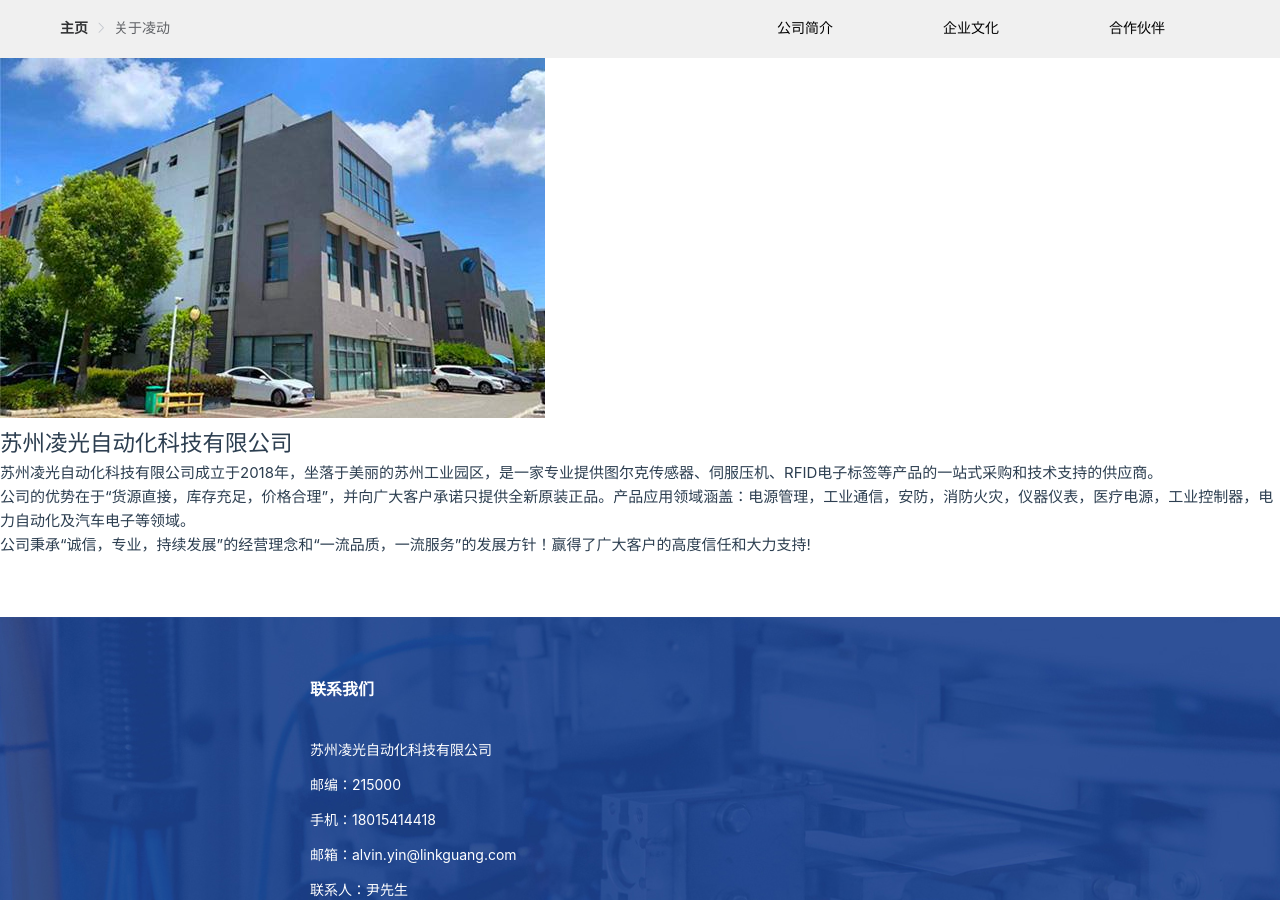
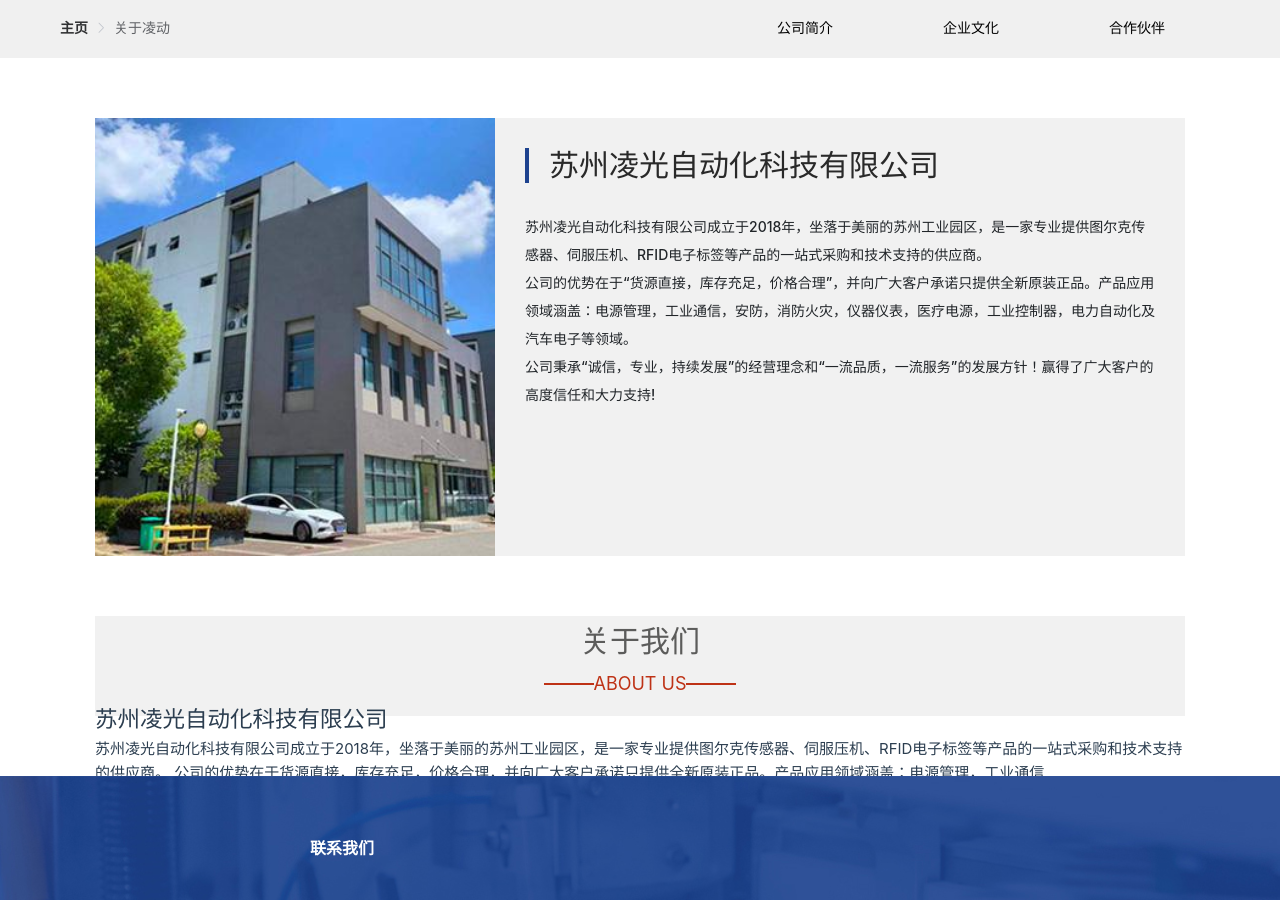
Before and after one commit to DanJunAD/szlinkdong, a Vue app: page /about in a window 1280 px wide. Shown: the part 385-1285 px from the top of the page. Built offline with nearby package versions, Linux system fonts and the light colour scheme.

Commit message:
MOD: 构建

```diff
--- a/src/pages/AboutPage.vue
+++ b/src/pages/AboutPage.vue
@@ -21,12 +21,29 @@
       <img :src="introductionImg" />
       <div class="content">
         <h2>苏州凌光自动化科技有限公司</h2>
-        <div>
+        <div class="txt">
           苏州凌光自动化科技有限公司成立于2018年，坐落于美丽的苏州工业园区，是一家专业提供图尔克传感器、伺服压机、RFID电子标签等产品的一站式采购和技术支持的供应商。
           <br />
           公司的优势在于“货源直接，库存充足，价格合理”，并向广大客户承诺只提供全新原装正品。产品应用领域涵盖：电源管理，工业通信，安防，消防火灾，仪器仪表，医疗电源，工业控制器，电力自动化及汽车电子等领域。
           <br/>
           公司秉承“诚信，专业，持续发展”的经营理念和“一流品质，一流服务”的发展方针！赢得了广大客户的高度信任和大力支持!
+        </div>
+      </div>
+    </div>
+    <div class="about-culture">
+      <div class="content">
+        <div class="title">
+          <h2>关于我们</h2>
+          <h3><span></span>ABOUT US<span></span></h3>
+        </div>
+        <div class="about-main-content">
+          <div class="text-content">
+            <h2>苏州凌光自动化科技有限公司</h2>
+            <div class="txt">苏州凌光自动化科技有限公司成立于2018年，坐落于美丽的苏州工业园区，是一家专业提供图尔克传感器、伺服压机、RFID电子标签等产品的一站式采购和技术支持的供应商。 公司的优势在于货源直接，库存充足，价格合理，并向广大客户承诺只提供全新原装正品。产品应用领域涵盖：电源管理，工业通信... </div>
+          </div>
+          <div class="img-content">
+            <img :src="aboutUsImg" />
+          </div>
         </div>
       </div>
     </div>
@@ -102,5 +119,64 @@
       }
     }
   }
+  .about-introduction {
+    margin: 60px auto;
+    max-width: 1140px;
+    height: 438px;
+    display: flex;
+    padding: 0 25px;
+    img {
+      object-fit: cover;
+      width: 400px;
+    }
+    .content {
+      flex: 1 1;
+      background-color: #f1f1f1;
+      padding: 30px;
+      h2 {
+        font-size: 30px;
+        line-height: 35px;
+        padding: 0 20px;
+        color: #292929;
+        border-left: 4px solid #1d428e;
+      }
+      .txt {
+        font-size: 14px;
+        line-height: 28px;
+        margin-top: 30px;
+        font-weight: 500;
+        color: #212529;
+      }
+    }
+  }
+  .about-culture {
+    margin: 60px auto;
+    max-width: 1140px;
+    padding: 0 25px;
+    .content {
+      height: 100px;
+      background-color: #f1f1f1;
+      .title {
+        text-align: center;
+        h2 {
+          color: #5c5c5b;
+          font-size: 30px;
+          line-height: 50px;
+        }
+        h3 {
+          color: #be3216;
+          font-size: 18px;
+          line-height: 35px;
+          span {
+            height: 1px;
+            border-bottom: 2px solid #be3216;
+            width: 50px;
+            display: inline-block;
+            margin-bottom: 5px;
+          }
+        }
+      }
+    }
+  }
 }
 </style>
--- a/vite.config.js
+++ b/vite.config.js
@@ -7,6 +7,7 @@
 
 // https://vitejs.dev/config/
 export default defineConfig({
+  base: '/szlinkdong/',
   plugins: [
     vue2(),
     vue2Jsx(),
@@ -15,6 +16,9 @@
       additionalLegacyPolyfills: ['regenerator-runtime/runtime']
     })
   ],
+  build: {
+    outDir: 'docs'
+  },
   resolve: {
     alias: {
       '@': fileURLToPath(new URL('./src', import.meta.url))
```
Also changed, not shown: 5 other files (tests, documents, lock files or other folders).
